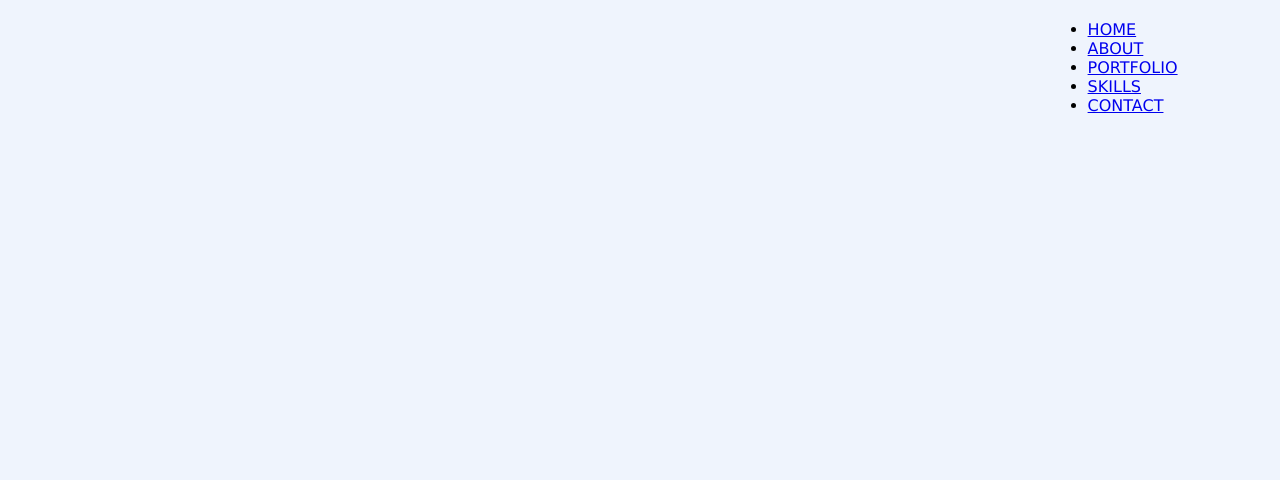
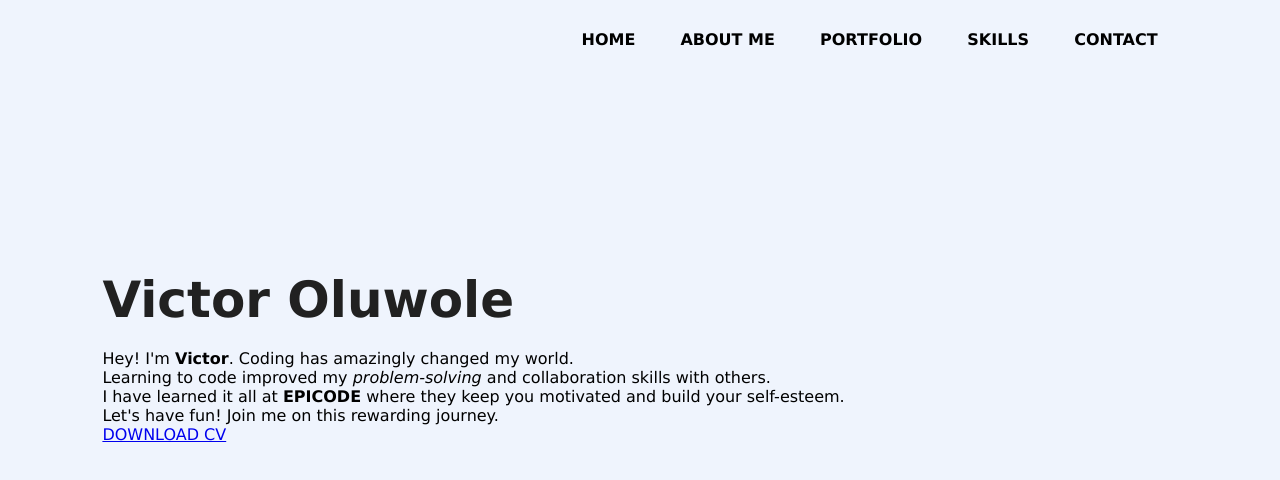
Before and after one commit to codewithjhey/EPICODE-U1-D5-HW, a plain HTML site: page index.html in a window 1280 px wide. Drawn offline with Linux system fonts and the light colour scheme.

Commit message:
Added files

```diff
--- a/index.html
+++ b/index.html
@@ -13,12 +13,25 @@
         <img src="" alt="" class="logo" />
         <ul>
           <li><a href="#">HOME</a></li>
-          <li><a href="#">ABOUT</a></li>
+          <li><a href="#">ABOUT ME</a></li>
           <li><a href="#">PORTFOLIO</a></li>
           <li><a href="#">SKILLS</a></li>
           <li><a href="#">CONTACT</a></li>
         </ul>
       </nav>
+      <div class="about">
+        <h1>Victor <span>Oluwole</span></h1>
+        <p>
+          Hey! I'm <b>Victor</b>. Coding has amazingly changed my world.
+          <br />
+          Learning to code improved my <i>problem-solving </i> and collaboration
+          skills with others. <br />
+          I have learned it all at <strong>EPICODE</strong> where they keep you
+          motivated and build your self-esteem. <br />Let's have fun! Join me on
+          this rewarding journey.
+        </p>
+        <a href="#"> DOWNLOAD CV</a>
+      </div>
     </div>
   </body>
 </html>
--- a/style.css
+++ b/style.css
@@ -19,3 +19,30 @@ nav {
   align-items: center;
   justify-content: space-between;
 }
+
+nav ul li {
+  display: inline-block;
+  list-style: none;
+  margin: 10px 20px;
+}
+
+nav ul li a {
+  text-decoration: none;
+  color: #000;
+  font-weight: bold;
+}
+
+nav ul li a:hover {
+  color: #2622f8;
+}
+
+.about {
+  margin-left: 8%;
+  margin-top: 15%;
+}
+
+.about h1 {
+  font-size: 50px;
+  color: #212121;
+  margin-bottom: 20px;
+}
```
